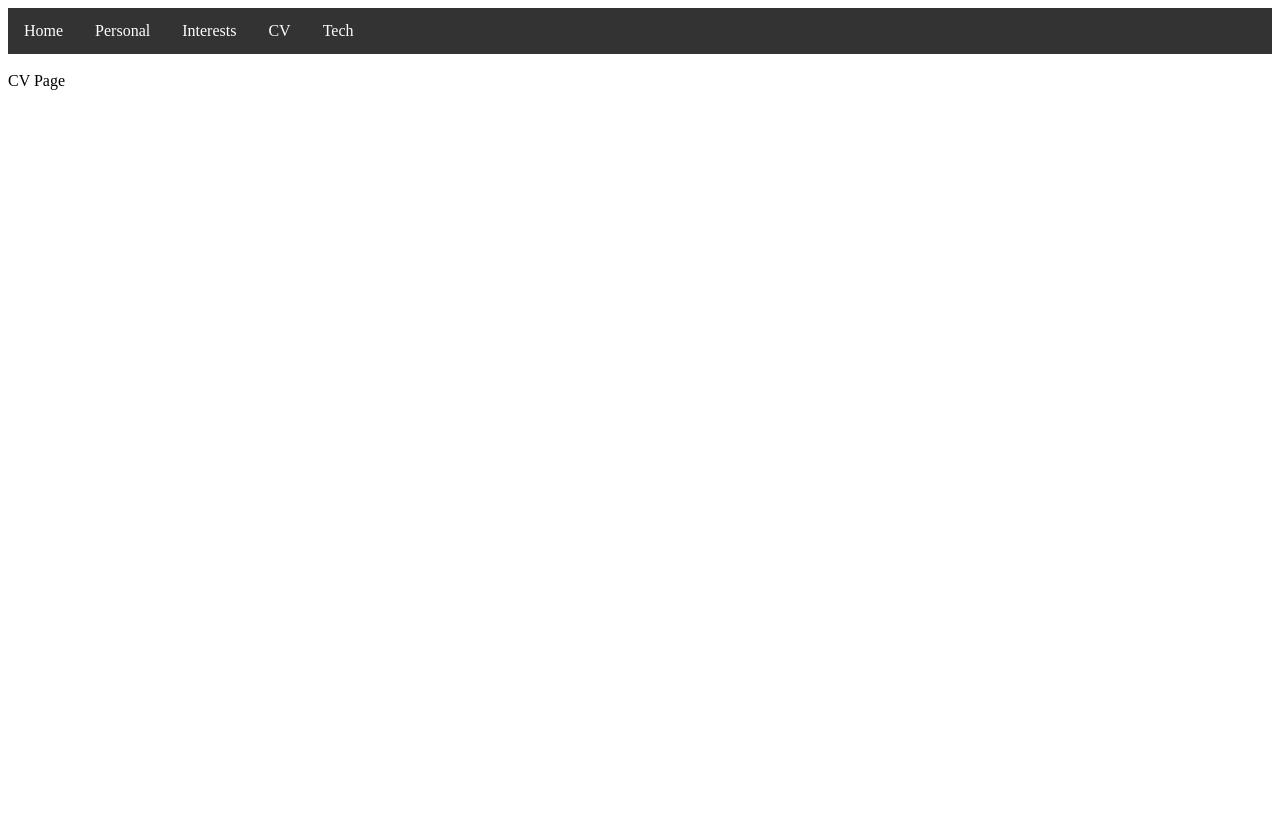
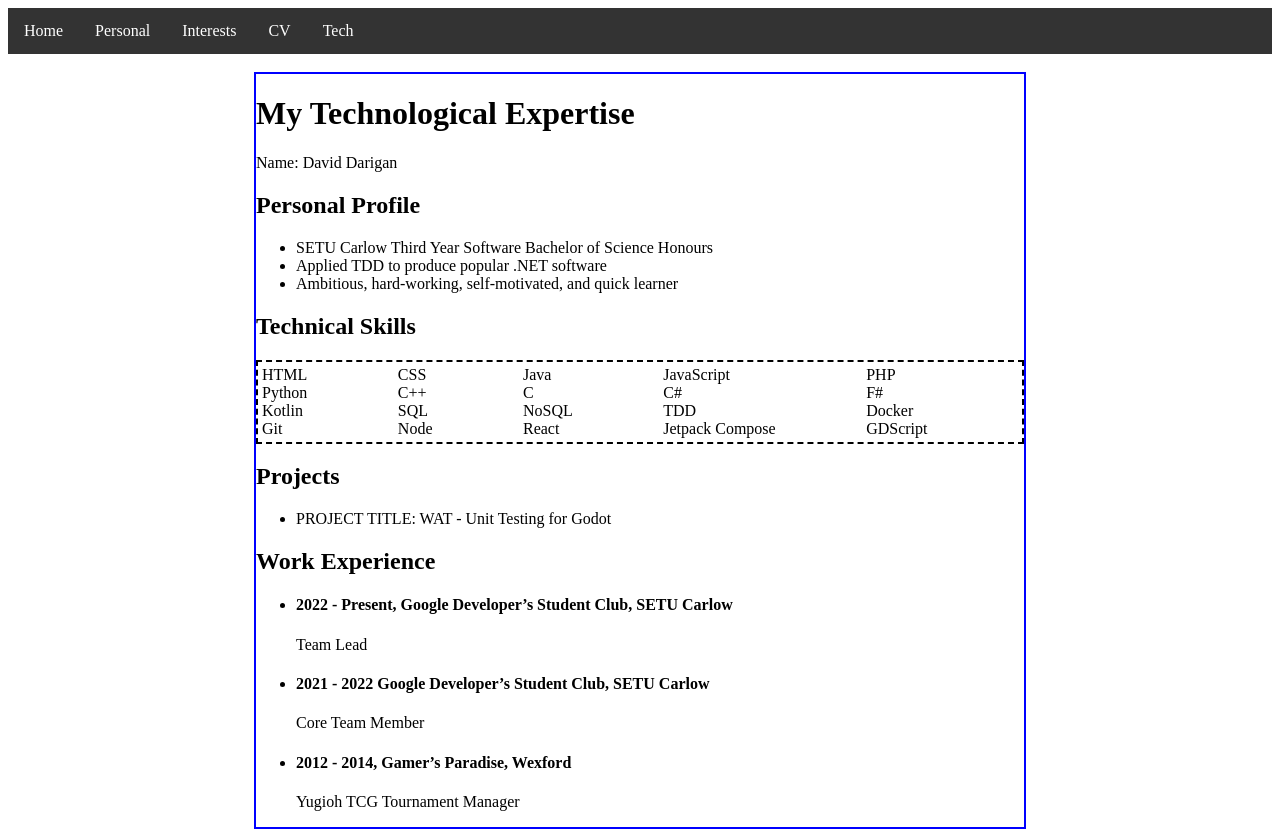
Before and after one commit to AlexDarigan/flaskbioapp, a Flask app: page /cv in a window 1280 px wide. Before the commit the page ends 90 px from the top, so only its background shows below. Run offline with Flask 2, Linux system fonts and the light colour scheme.

Commit message:
Add CV Page

```diff
--- a/static/styles.css
+++ b/static/styles.css
@@ -1,4 +1,4 @@
-ul {
+.nav-ul {
     list-style-type: none;
     margin: 0;
     padding: 0;
@@ -6,11 +6,11 @@ ul {
     background-color: #333;
   }
 
-  li {
+  .nav-li {
     float: left;
   }
 
-  li a {
+  .nav-li a {
     display: block;
     color: white;
     text-align: center;
@@ -18,7 +18,7 @@ ul {
     text-decoration: none;
   }
 
-  li a:hover {
+  .nav-li a:hover {
     background-color: #111;
   }
 
@@ -28,5 +28,11 @@ ul {
     margin-bottom: 0px;
     width: 60vw;
     border: 2px solid blue;
-    text-align: center;
 }
+
+.grid {
+    display: grid;
+    grid-template-columns: auto auto auto auto auto;
+    border: 2px black dashed;
+    padding: 4px;
+}
--- a/templates/base.html
+++ b/templates/base.html
@@ -6,9 +6,9 @@
         <link rel="stylesheet" href="/static/styles.css"/>
     </head>
     <body>
-        <ul>
+        <ul class="nav-ul">
             {% for item in ["Home", "Personal", "Interests", "CV", "Tech"] %}
-                <li><a class="nav-item" href="{{url_for(item.lower())}}">{{item}}</a></li>
+                <li class="nav-li"><a href="{{url_for(item.lower())}}">{{item}}</a></li>
             {% endfor %}
         </ul>
         <br>
--- a/templates/cv.html
+++ b/templates/cv.html
@@ -1,2 +1,70 @@
 {% extends "base.html" %}
-{% block body %} CV Page {% endblock %}
+{% block body %}
+<div class="content">
+    <h1>My Technological Expertise</h1>
+    <div>
+        <span>Name: David Darigan</span>
+        <h2>Personal Profile</h2>
+        <ul>
+            {% for item in
+                ["SETU Carlow Third Year Software Bachelor of Science Honours",
+                "Applied TDD to produce popular .NET software",
+                "Ambitious, hard-working, self-motivated, and quick learner"]
+            %}
+            <li>{{item}}</li>
+        {% endfor %}
+        </ul>
+        <h2>Technical Skills</h2>
+
+        <div class="grid">
+        {% for item in
+            ["HTML", "CSS", "Java", "JavaScript", "PHP", "Python",
+            "C++", "C", "C#", "F#", "Kotlin", "SQL", "NoSQL", "TDD",
+            "Docker", "Git", "Node", "React", "Jetpack Compose", "GDScript"] %}
+            <span>{{item}}</span>
+        {% endfor %}
+        </div>
+
+        <h2>Projects</h2>
+        <ul>
+            <!-- Add External Link Here -->
+            <li>PROJECT TITLE: WAT - Unit Testing for Godot</li>
+        </ul>
+        <h2>Work Experience</h2>
+        <ul>
+        {% for item in [
+            ("2022 - Present, Google Developer’s Student Club, SETU Carlow", "Team Lead"),
+            ("2021 - 2022 Google Developer’s Student Club, SETU Carlow", "Core Team Member"),
+            ("2012 - 2014, Gamer’s Paradise, Wexford", "Yugioh TCG Tournament Manager")] %}
+        <li><h4>{{item[0]}}</h4>{{item[1]}}</li>
+        {% endfor %}
+        </ul>
+    </div>
+
+
+
+    <!--
+     2022 - Present, Google Developer’s Student Club, SETU Carlow
+Team Lead
+
+Delegated tasks to core team members
+Analysed issues of the previous year to improve the club this year
+
+2021 - 2022 Google Developer’s Student Club, SETU Carlow
+Core Team Member
+
+Developed and demonstrated applications
+Integrated third-party APIs
+
+2012 - 2014, Gamer’s Paradise, Wexford
+Yugioh TCG Tournament Manager
+
+Established Official Konami Tournaments on Shop Premises on own initiative
+Managed events of up to 80 participants in a timely and efficient manner.
+Collaborated with Esdevium Games to organise official brand prize support
+Responsible for entry fee of tournaments to cover additional prize support from premise.
+Communicated concerns of participants to premise owners.
+
+    -->
+</div>
+{% endblock %}
```
